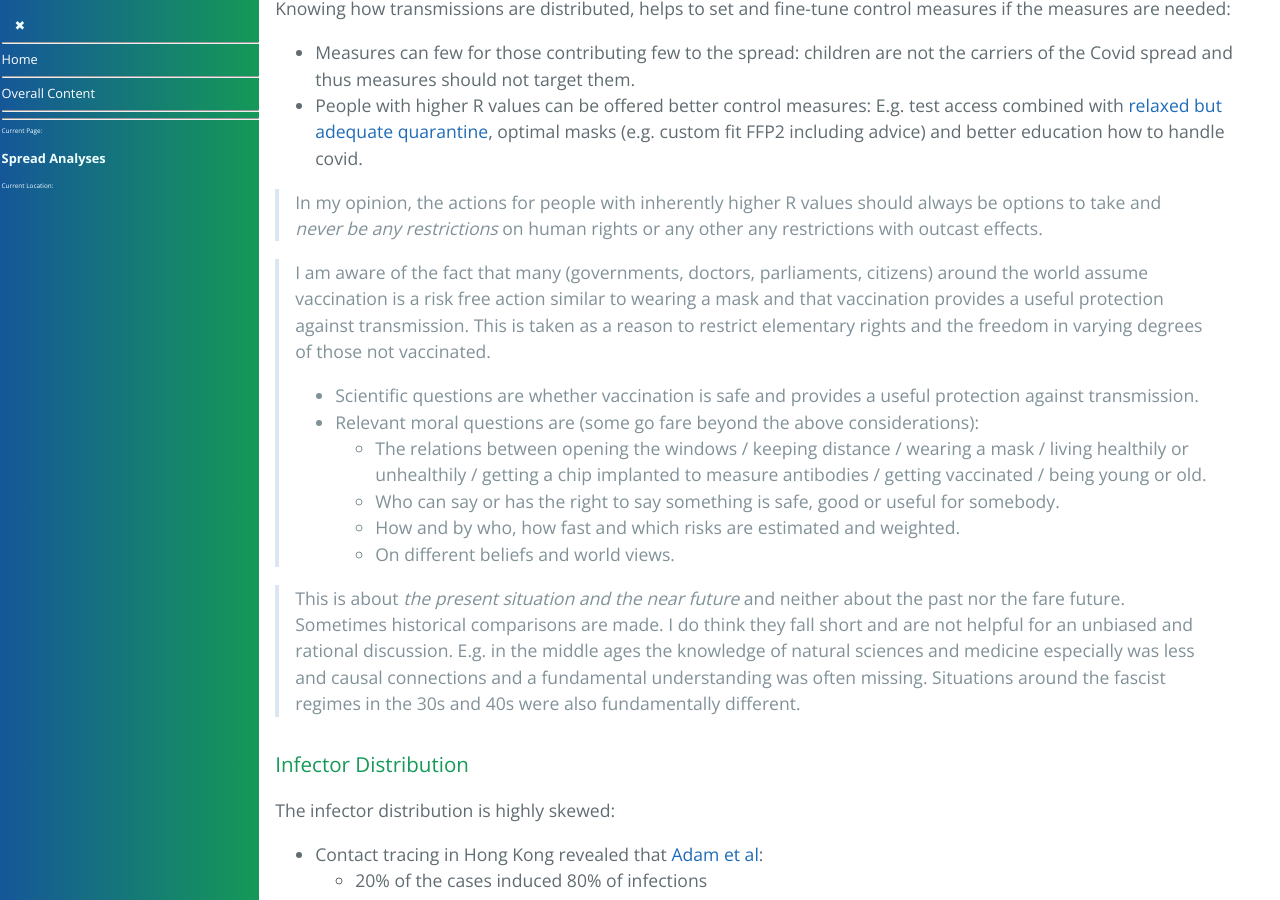
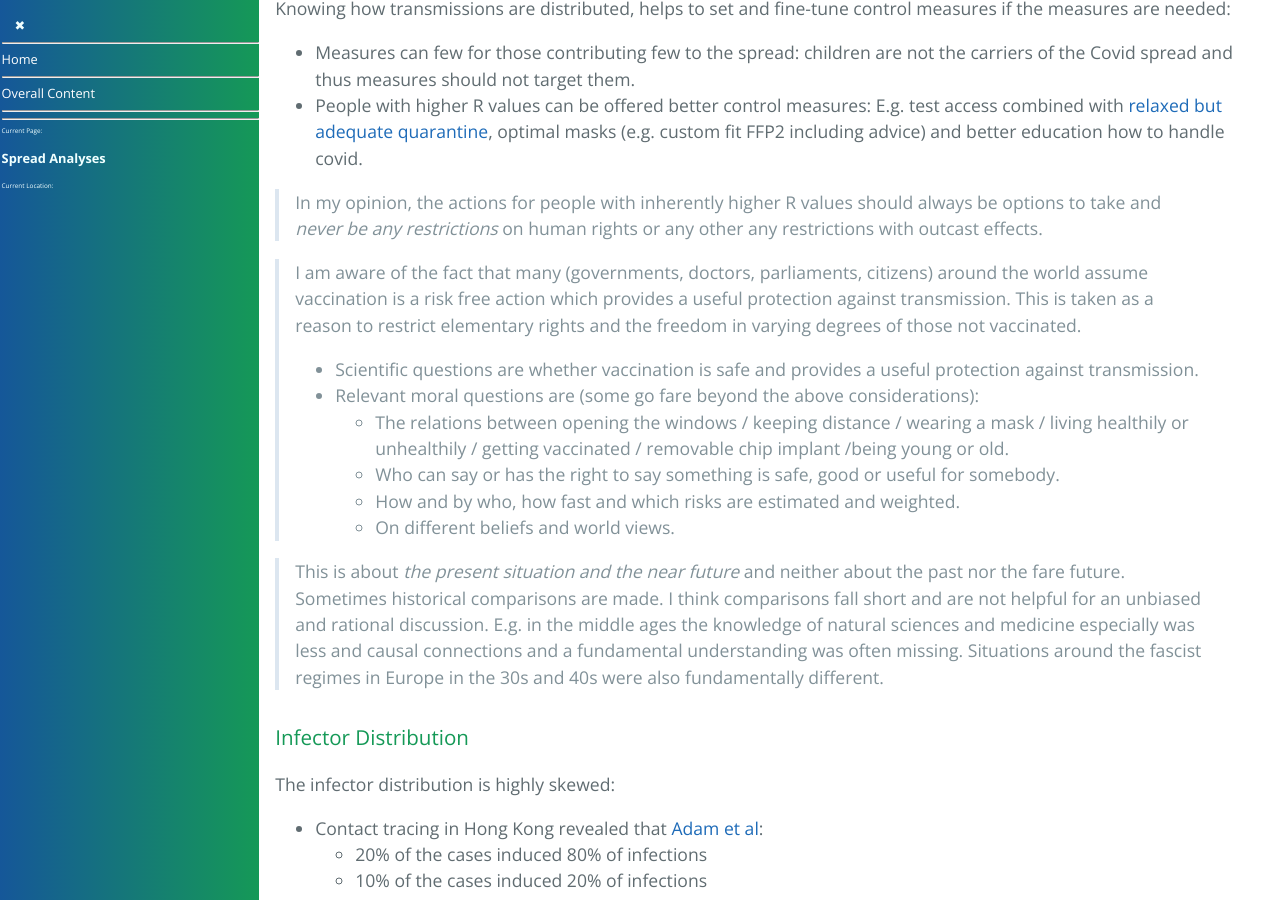
Before and after one commit to forestgrape/coronavirus, a Jekyll site: the page built from 5_epidemiological/spread_analyses.md, in a window 1280 px wide and 900 px high, scrolled down 19419 px. Built offline with Jekyll 4.4.1, drawn with Linux system fonts in a browser that asks for light colours; our own code applies the rules of GitHub Pages for plain Markdown files.

Commit message:
formulations

```diff
--- a/5_epidemiological/spread_analyses.md
+++ b/5_epidemiological/spread_analyses.md
@@ -530,15 +530,15 @@ Knowing how transmissions are distributed, helps to set and fine-tune control me
 
 > In my opinion, the actions for people with inherently higher R values should always be options to take and *never be any restrictions* on human rights or any other any restrictions with outcast effects.
 
-> I am aware of the fact that many (governments, doctors, parliaments, citizens) around the world assume vaccination is a risk free action similar to wearing a mask and that vaccination provides a useful protection against transmission. This is taken as a reason to restrict elementary rights and the freedom in varying degrees of those not vaccinated.
+> I am aware of the fact that many (governments, doctors, parliaments, citizens) around the world assume vaccination is a risk free action which provides a useful protection against transmission. This is taken as a reason to restrict elementary rights and the freedom in varying degrees of those not vaccinated.
 > * Scientific questions are whether vaccination is safe and provides a useful protection against transmission.
 > * Relevant moral questions are (some go fare beyond the above considerations):
->   * The relations between opening the windows  / keeping distance / wearing a mask / living healthily or unhealthily / getting a chip implanted to measure antibodies / getting vaccinated / being young or old.
+>   * The relations between opening the windows  / keeping distance / wearing a mask / living healthily or unhealthily / getting vaccinated / removable chip implant /being young or old.
 >   * Who can say or has the right to say  something is safe, good or useful for somebody.
 >   * How and by who, how fast and which risks are estimated and weighted.
 >   * On different beliefs and world views.
 
-> This is about *the present situation and the near future* and neither about the past nor the fare future. Sometimes historical comparisons are made. I do think they fall short and are not helpful for an unbiased and rational discussion. E.g. in the middle ages the knowledge of natural sciences and medicine especially was less and causal connections and a fundamental understanding was often missing. Situations around the fascist regimes in the 30s and 40s were also fundamentally different.
+> This is about *the present situation and the near future* and neither about the past nor the fare future. Sometimes historical comparisons are made. I think comparisons fall short and are not helpful for an unbiased and rational discussion. E.g. in the middle ages the knowledge of natural sciences and medicine especially was less and causal connections and a fundamental understanding was often missing. Situations around the fascist regimes in Europe in the 30s and 40s were also fundamentally different.
 
 
 ### Infector Distribution
```
